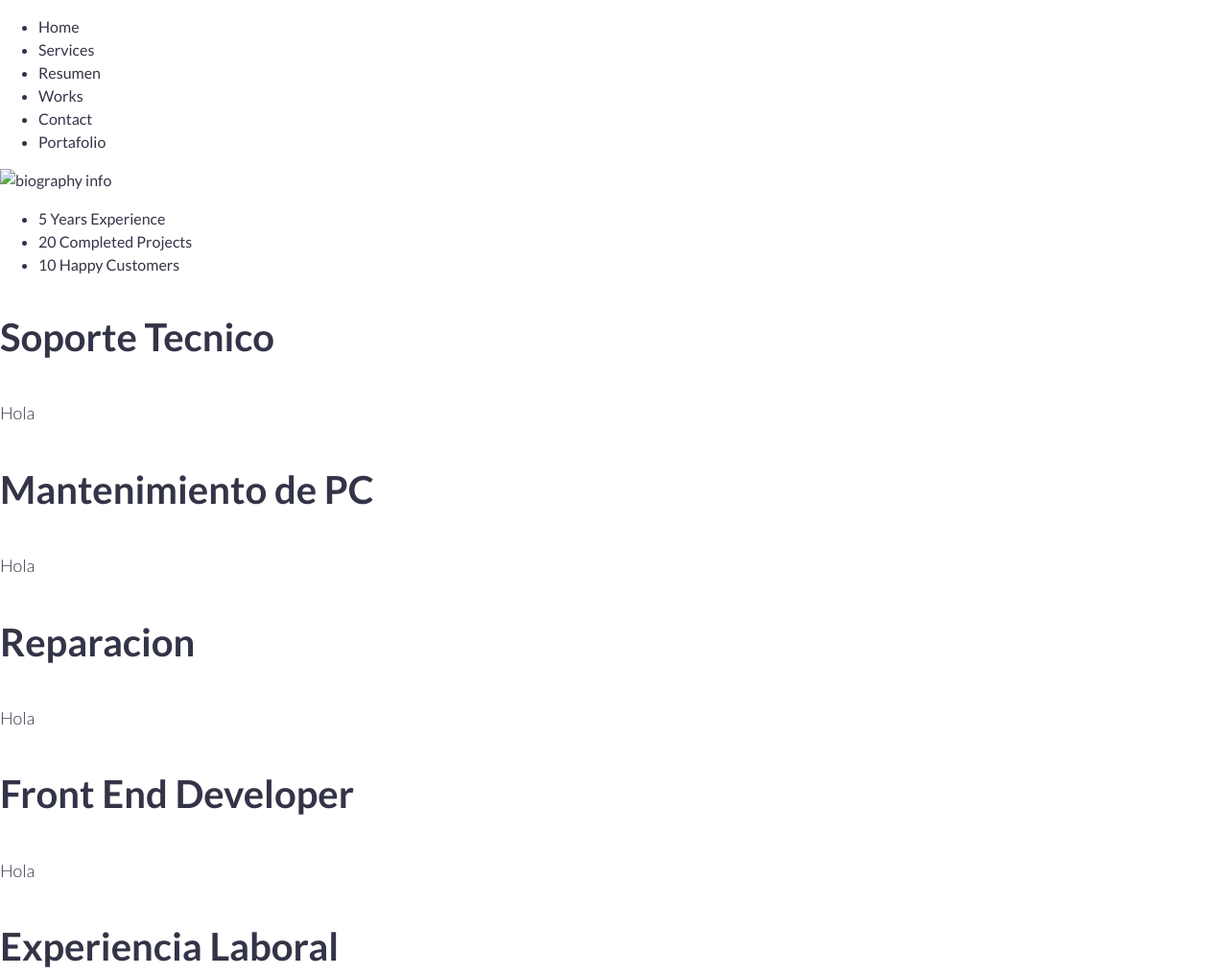
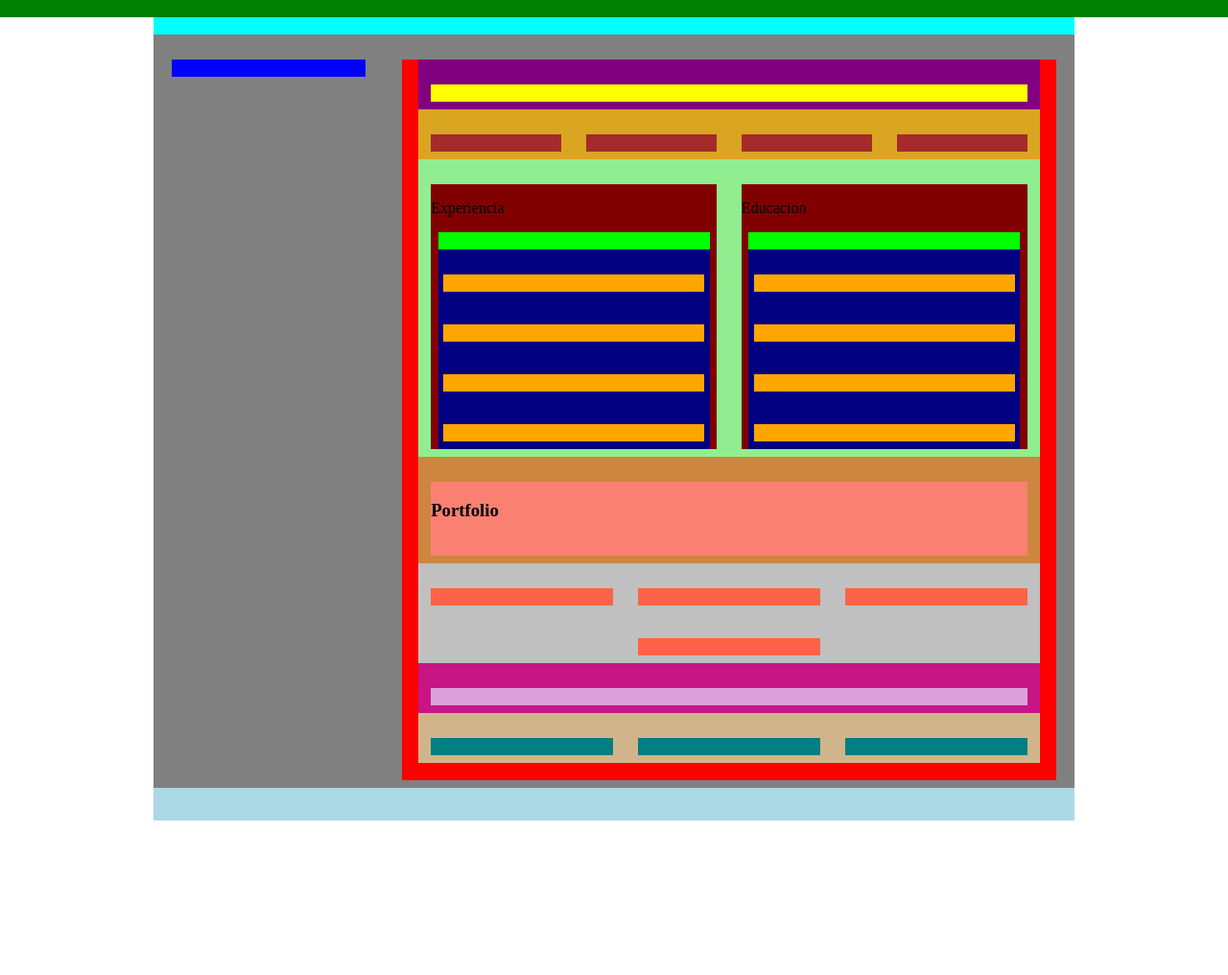
Before and after one commit to PAI170/web-curriculum, a plain HTML site: page index.html in a window 1280 px wide. Shown: the whole page at 96% size. After the commit the page ends 855 px from the top, so only its background shows below. Drawn offline with Linux system fonts and the light colour scheme.

Commit message:
Pagina reestructurada

```diff
--- a/index.html
+++ b/index.html
@@ -12,72 +12,171 @@
 </head>
 
 <body>
-  <!--Diseño de la barra de navegacion-->
-  <div class="navigation">
-    <nav>
-      <ul>
-        <li>Home</li>
-        <li>Services</li>
-        <li>Resumen</li>
-        <li>Works</li>
-        <li>Contact</li>
-        <li>Portafolio</li>
-      </ul>
-    </nav>
+  <div class="nav" style="background-color:green;">
+    <br>
   </div>
+  <div class="container" style="background-color:aqua;">
+    <br>
+    <div class="row" style="background-color:grey;">
+      <br>
+      <div class="col-3" style="background-color:blue;">
+        <br>
+      </div>
+      <div class="col-9" style="background-color:red;">
+        <div class="container">
+          <div class="row" style="background-color:purple;">
+            <br>
+            <div class="col-12" style="background-color:yellow;">
+              <br>
+            </div>
+          </div>
+          <div class="row" style="background-color:goldenrod;">
+            <br>
+            <div class="col-3" style="background-color:brown;">
+              <br>
+            </div>
+            <div class="col-3" style="background-color:brown;">
+              <br>
+            </div>
+            <div class="col-3" style="background-color:brown;">
+              <br>
+            </div>
+            <div class="col-3" style="background-color:brown;">
+              <br>
+            </div>
+          </div>
+          <!--ESTA PICHA ES EL INICO DEL SECCION DE EDUCACION Y EXPERIENCIA-->
+          <div id="exp-edu">
+            <div class="row" style="background-color:lightgreen;">
+              <br>
+              <div class="col-6" style="background-color:maroon;">
+                <p>Experiencia</p>
+                <div class="container" style="background-color:lime;">
+                  <br>
+                  <div class="row" style="background-color:navy;">
+                    <br>
+                    <div class="col-12" style="background-color:orange;">
+                      <br>
+                    </div>
+                  </div>
+                  <div class="row" style="background-color:navy;">
+                    <br>
+                    <div class="col-12" style="background-color:orange;">
+                      <br>
+                    </div>
+                  </div>
+                  <div class="row" style="background-color:navy;">
+                    <br>
+                    <div class="col-12" style="background-color:orange;">
+                      <br>
+                    </div>
+                  </div>
+                  <div class="row" style="background-color:navy;">
+                    <br>
+                    <div class="col-12" style="background-color:orange;">
+                      <br>
+                    </div>
+                  </div>
+                </div>
+              </div>
+              <div class="col-6" style="background-color:maroon;">
+                <p>Educacion</p>
+                <div class="container" style="background-color:lime;">
+                  <br>
+                  <div class="row" style="background-color:navy;">
+                    <br>
+                    <div class="col-12" style="background-color:orange;">
+                      <br>
+                    </div>
+                  </div>
+                  <div class="row" style="background-color:navy;">
+                    <br>
+                    <div class="col-12" style="background-color:orange;">
+                      <br>
+                    </div>
+                  </div>
+                  <div class="row" style="background-color:navy;">
+                    <br>
+                    <div class="col-12" style="background-color:orange;">
+                      <br>
+                    </div>
+                  </div>
+                  <div class="row" style="background-color:navy;">
+                    <br>
+                    <div class="col-12" style="background-color:orange;">
+                      <br>
+                    </div>
+                  </div>
+                </div>
+              </div>
+            </div>
+          </div>
+          <!--ESTA PICHA ES EL FIN DEL SECCION DE EDUCACION Y EXPERIENCIA-->
 
-  <div class="section">
-    <section>
-      <!--Diseño de la biografia imagen-->
-      <div class="biography">
-        <img src="" alt="biography info">
+          <!--ESTA PICHA ES EL INICIO DEL SECCION PORTAFOLIO-->
+        <div id="portfolio">
+          <div class="row" style="background-color:peru;">
+            <br>
+            <div class="col-12" style="background-color:salmon;">
+              <h3>Portfolio</h3>
+              <div class="nav">
               </div>
-
-      <!--Diseño de la barra de experiencia-->
-      <div class="nav-experience">
-        <ul>
-          <li>5 Years Experience</li>
-          <li>20 Completed Projects</li>
-          <li>10 Happy Customers</li>
-        </ul>
+              <br>
             </div>
-
-      <!--Diseño de Mis Servicios-->
-      <div class="my-services">
-        <div class="soporte-tecnico">
-          <h1>Soporte Tecnico</h1>
-          <p>Hola</p>
           </div>
-
-        <div class="mantenimiento">
-          <h1>Mantenimiento de PC</h1>
-          <p>Hola</p>
+          <div class="row" style="background-color:silver;">
+            <br>
+            <div class="col-4"style="background-color:tomato;">
+              <br>
             </div>
-
-        <div class="reparacion">
-          <h1>Reparacion</h1>
-          <p>Hola</p>
+            <div class="col-4"style="background-color:tomato;">
+              <br>
             </div>
-
-        <div class="front-end">
-          <h1>Front End Developer</h1>
-          <p>Hola</p>
+            <div class="col-4"style="background-color:tomato;">
+              <br>
+            </div>
+          </div>
+          <div class="row" style="background-color:silver">
+            <br>
+            <div class="col-4"></div>
+            <div class="col-4"style="background-color:tomato;">
+              <br>
             </div>
           </div>
 
-      <div class="work-exprience">
-        <h1>Experiencia Laboral</h1>
         </div>
-
-    </section>
+          <!--ESTA PICHA ES EL INICIO DEL SECCION PORTAFOLIO-->
+        <div id="contacto">
+          <div class="row" style="background-color:mediumvioletred;">
+            <br>
+            <div class="col-12" style="background-color:plum;">
+              <br>
             </div>
-  <aside>
-
-  </aside>
-  <footer>
-
+          </div>
+          <div class="row" style="background-color:tan;">
+            <br>
+            <div class="col-4" style="background-color:teal;">
+              <br>
+            </div>
+            <div class="col-4" style="background-color:teal;">
+              <br>
+            </div>
+            <div class="col-4" style="background-color:teal;">
+              <br>
+            </div>
+          </div>
+        </div>
+        <!--ESTA PICHA ES EL FIN DEL SECCION PORTAFOLIO-->
+        </div>
+        <br>
+      </div>
+    </div>
+    <footer class="row" style="background-color:lightblue;">
+      <div class="col-12">
+        <br>
+      </div>
     </footer>
-
+  </div>
 </body>
 
 </html>
--- a/style.css
+++ b/style.css
@@ -18,57 +18,6 @@ body {
   font-size: 100%;
 }
 
-/* ROOT FONT STYLES */
-
-* {
-  font-family: 'Lato', Helvetica, sans-serif;
-  color: #333447;
-  line-height: 1.5;
-}
-
-/* TYPOGRAPHY */
-
-h1 {
-  font-size: 2.5rem;
-}
-
-h2 {
-  font-size: 2rem;
-}
-
-h3 {
-  font-size: 1.375rem;
-}
-
-h4 {
-  font-size: 1.125rem;
-}
-
-h5 {
-  font-size: 1rem;
-}
-
-h6 {
-  font-size: 0.875rem;
-}
-
-p {
-  font-size: 1.125rem;
-  font-weight: 200;
-  line-height: 1.8;
-}
-
-.font-light {
-  font-weight: 300;
-}
-
-.font-regular {
-  font-weight: 400;
-}
-
-.font-heavy {
-  font-weight: 700;
-}
 
 /* POSITIONING */
 
@@ -93,7 +42,7 @@ p {
 /* ==== GRID SYSTEM ==== */
 
 .container {
-  width: 90%;
+  width: 95%;
   margin-left: auto;
   margin-right: auto;
 }
@@ -244,7 +193,7 @@ p {
 
 @media only screen and (min-width: 60em) { /* 960px */
   .container {
-    width: 75%;
+    width: 95%;
     max-width: 60rem;
   }
 }
```
Lines whose indentation alone changed are shown as unchanged.
